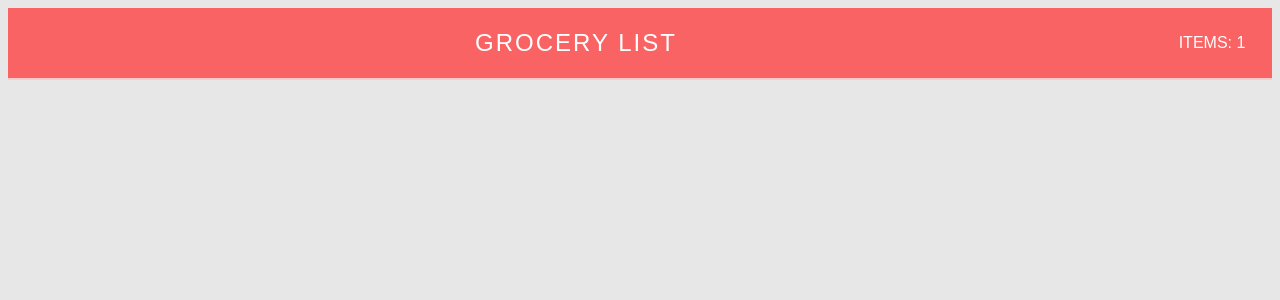
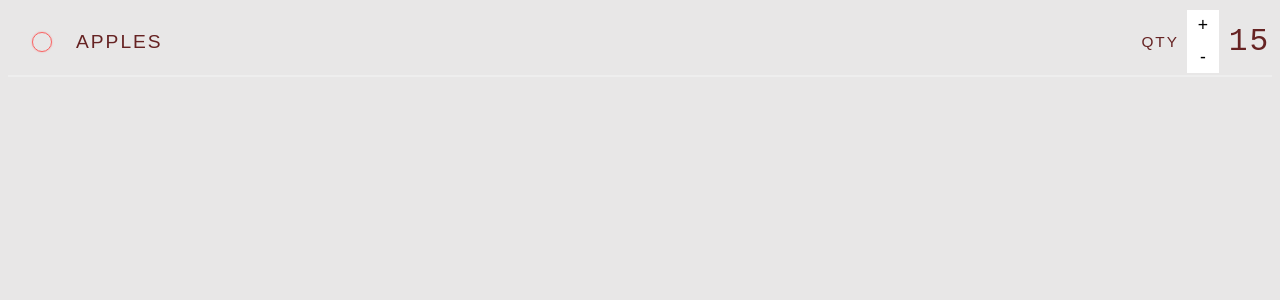
Before and after one commit to Shaniagrg/REACT, a React (Vite) app in the folder START-HERE/grocery-list/: page / in a window 1280 px wide. Shown: the top 300 px of the page. Built offline with nearby package versions, Linux system fonts and the light colour scheme.

Commit message:
create Item variable

```diff
--- a/START-HERE/grocery-list/src/main.jsx
+++ b/START-HERE/grocery-list/src/main.jsx
@@ -14,13 +14,27 @@ const Header = () => {
         </header>
     )
 }
-const root = createRoot(document.getElementById('root'));
 
 /*
-Why use self closing tag to render?
-    - Right now it's self contained header element we refer to using a self closing tag
-Is it acceptable to write Header component with opening and closing tage like this:
-root.render(<Header> </Header>)?
-    - Yes if you want to provide more JSX tags as children and is  useful when displayiing nested components
+ create a variable that returns the button and hard coded value
+ - It's not dynamic yet
 */
-root.render(<Header/>)
+const Item = () => {
+    return (
+        <div className='item'>
+            <button className='remove-item'/>
+            <span className='item-name'>Apples</span>
+
+            <div className='quantity'>
+                <span className='qty-label'>QTY</span>
+                <button className='increment'> + </button>
+                <button className='decrement'> - </button>
+                <span className='quantity-amount'> 15 </span>
+            </div>
+        </div>
+    )
+}
+
+const root = createRoot(document.getElementById('root'));
+//render Item
+root.render(<Item/>)
```
